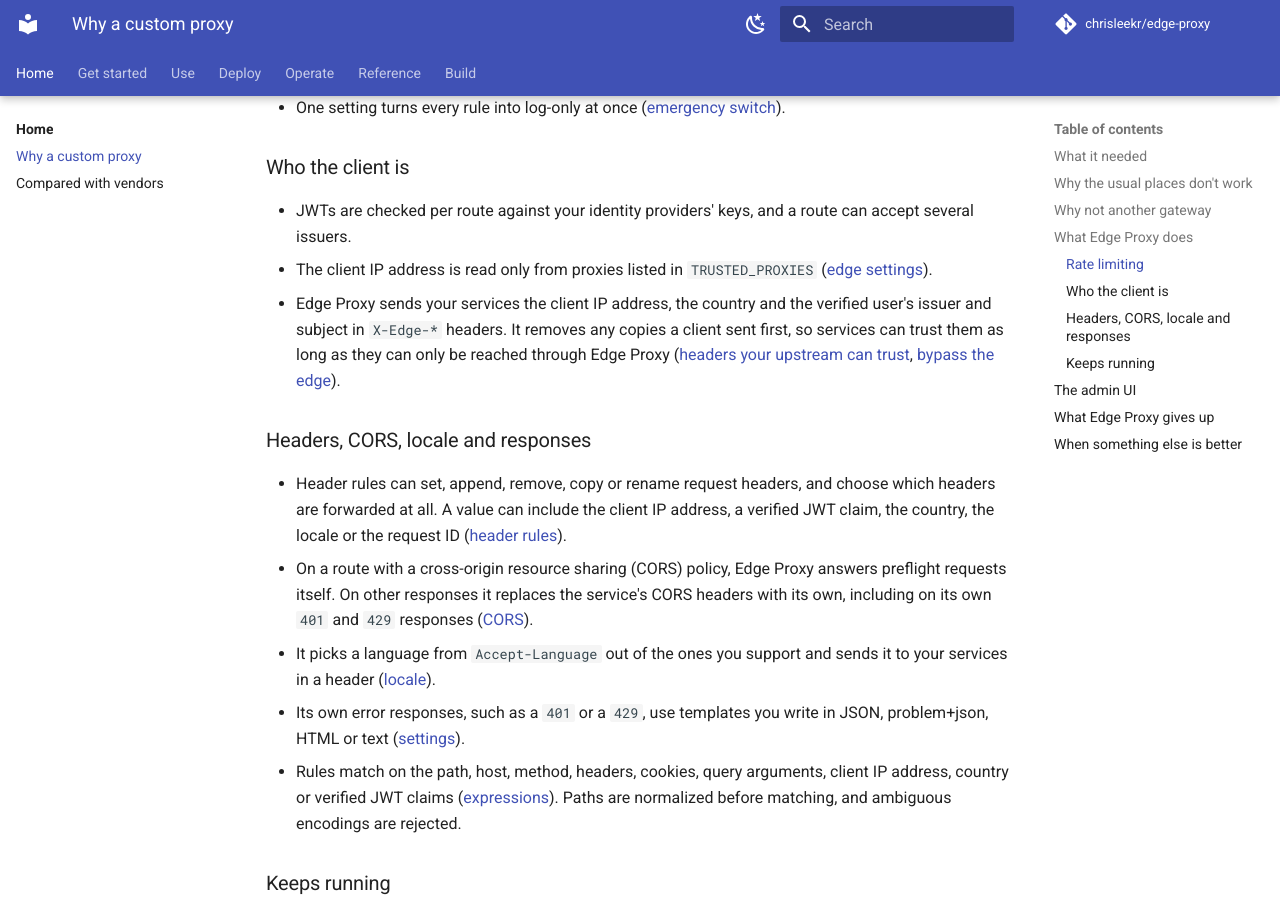
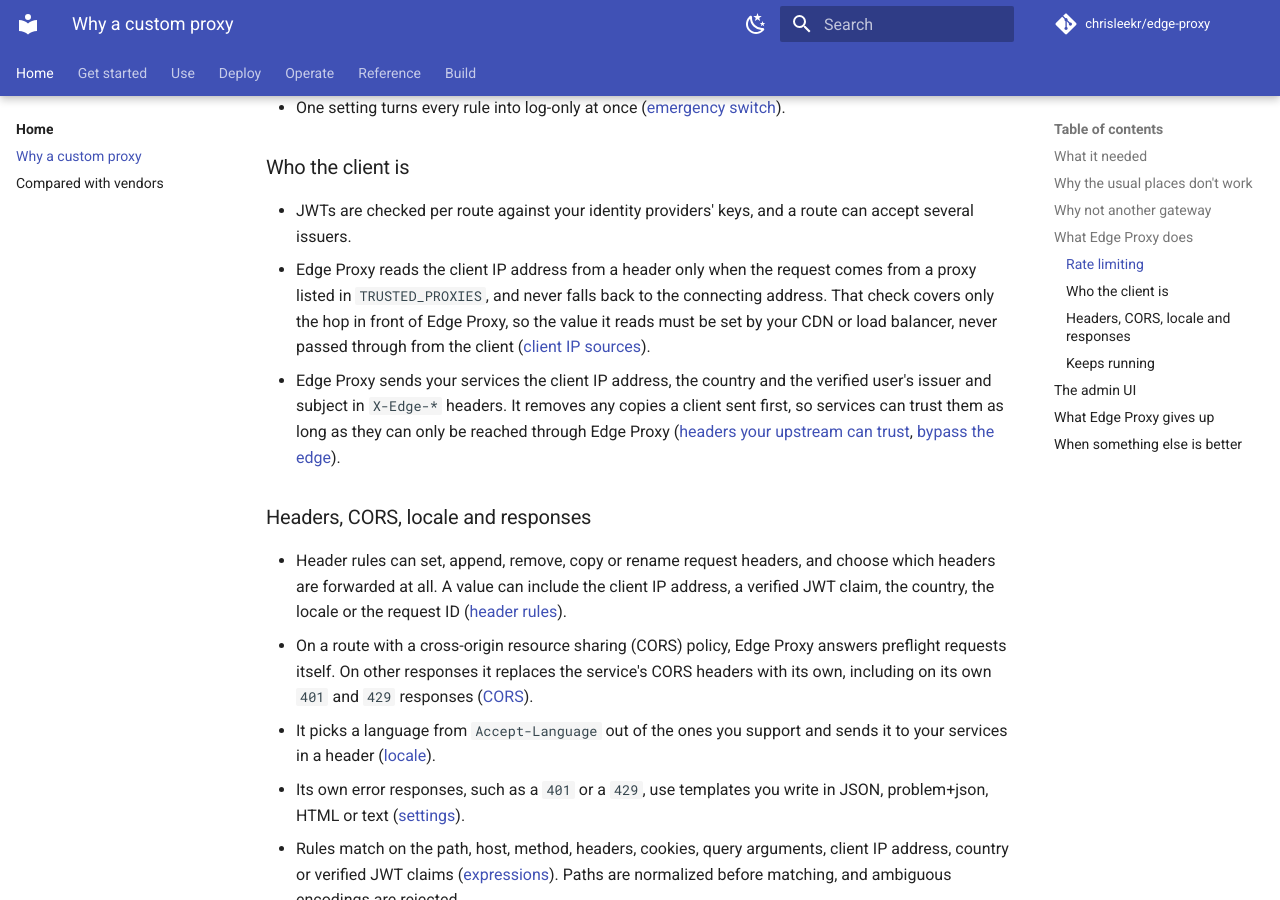
Before and after one commit to chrisleekr/edge-proxy, an MkDocs documentation site: the page built from docs/why-custom-proxy.md, in a window 1280 px wide and 900 px high, scrolled down 3118 px. Built offline with MkDocs 1.6.1 and Material for MkDocs 9.7.7, drawn with Linux system fonts in a browser that asks for light colours; comment, search, counter and statistics services are not loaded.

Commit message:
fix: address review - client IP header must be set by a trusted proxy
Co-Authored-By: Claude Opus 5.5 <noreply@anthropic.com>

```diff
--- a/docs/why-custom-proxy.md
+++ b/docs/why-custom-proxy.md
@@ -67,7 +67,7 @@ Replacing a gateway's limiter and failure handling is most of what this project
 ### Who the client is
 
 - JWTs are checked per route against your identity providers' keys, and a route can accept several issuers.
-- The client IP address is read only from proxies listed in `TRUSTED_PROXIES` ([edge settings](deploy/edge.md)).
+- Edge Proxy reads the client IP address from a header only when the request comes from a proxy listed in `TRUSTED_PROXIES`, and never falls back to the connecting address. That check covers only the hop in front of Edge Proxy, so the value it reads must be set by your CDN or load balancer, never passed through from the client ([client IP sources](deploy/edge.md#client-ip-presets)).
 - Edge Proxy sends your services the client IP address, the country and the verified user's issuer and subject in `X-Edge-*` headers. It removes any copies a client sent first, so services can trust them as long as they can only be reached through Edge Proxy ([headers your upstream can trust](use/policy.md#headers-your-upstream-can-trust), [bypass the edge](operate/runbooks.md#bypass-the-edge)).
 
 ### Headers, CORS, locale and responses
```
